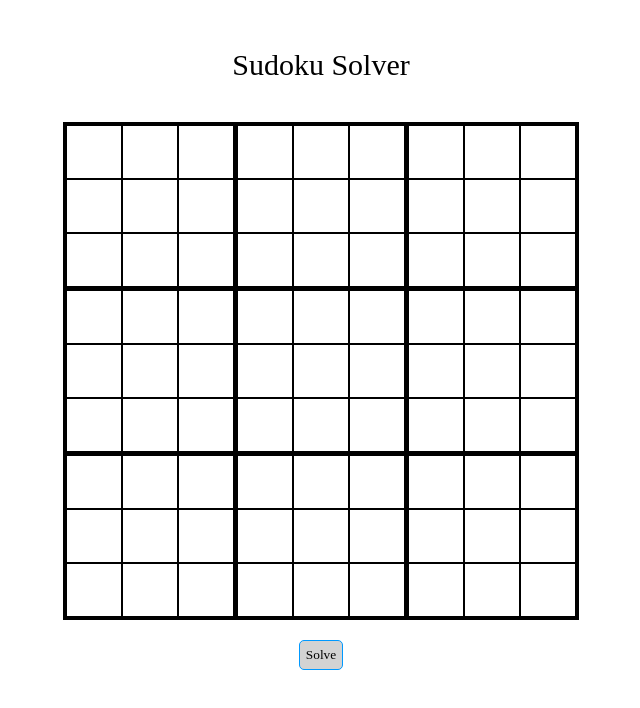
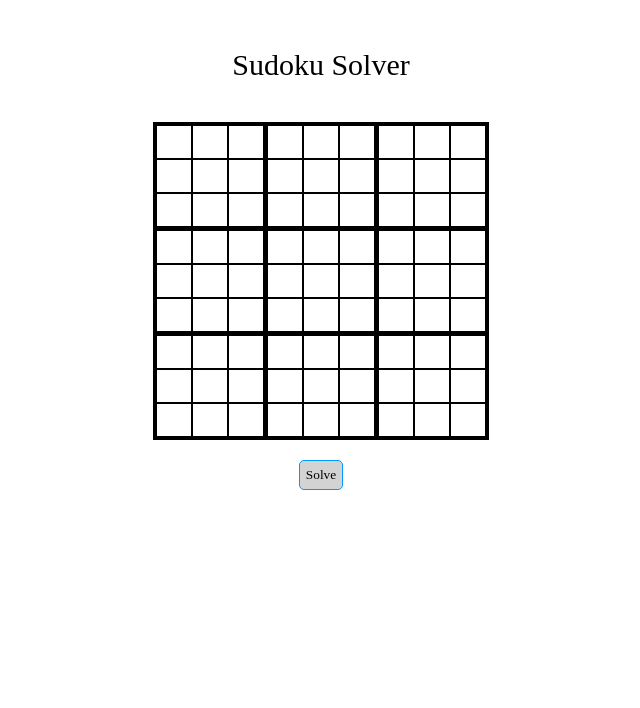
Before and after one commit to iadcruz/SudokuSolver, a plain HTML site: page index.html in a window 1280 px wide. Shown: the whole page, without its empty margins (319-959 px from the left). Drawn offline with Linux system fonts and the light colour scheme.

Commit message:
Fixed size

```diff
--- a/script.js
+++ b/script.js
@@ -114,6 +114,9 @@ function createGame() {
         container.appendChild(d);
         for (let j = 0; j < 9; j ++) {
             let c = document.createElement("input");
+            let size = Math.min(window.screen.width, window.screen.height);
+            c.style.width = `${size / 20}px`;
+            c.style.height = `${size / 20}px`;
             c.type = "text";
             let id = j.toString() + i.toString();
             c.setAttribute("id", id);
--- a/style.css
+++ b/style.css
@@ -10,8 +10,6 @@ div {
 }
 input {
     display: inline-block;
-    width: 50px;
-    height: 50px;
     text-align: center;
     border: 1px solid black;
 }
```
